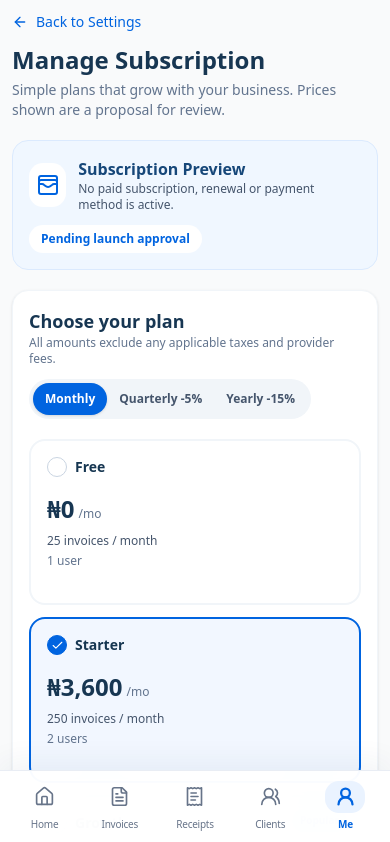
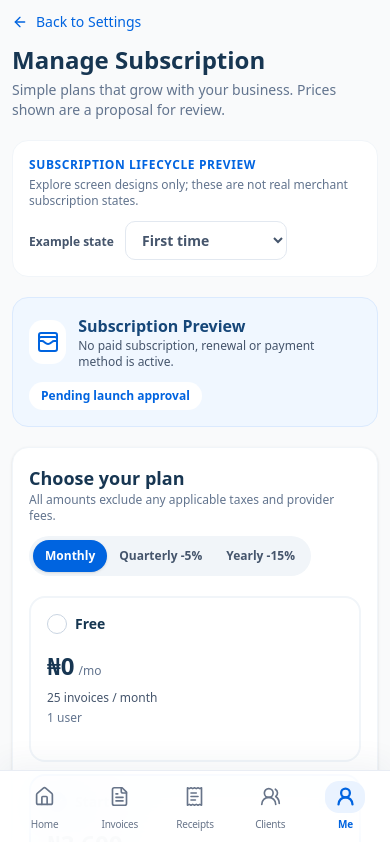
Before and after one commit to octalve-core/octalve-invoice, a Next.js app: page /dashboard/settings/subscription in a window 390 px wide. Shown: the top 842 px of the page. Built offline with nearby package versions, Linux system fonts and the light colour scheme.

Commit message:
feat(subscription): responsive first-time, active and expired lifecycle designs without fake billing

```diff
--- a/app/(dashboard)/dashboard/settings/subscription/page.tsx
+++ b/app/(dashboard)/dashboard/settings/subscription/page.tsx
@@ -13,10 +13,12 @@ const tiers:{id:Tier;label:string;price:number;limit:string;users:string;benefit
 function price(plan:number,cycle:Cycle){return cycle==="monthly"?plan:cycle==="quarterly"?Math.round(plan*3*0.95/10)*10:Math.round(plan*12*0.85/10)*10;}
 const format=(n:number)=>new Intl.NumberFormat("en-NG",{style:"currency",currency:"NGN",maximumFractionDigits:0}).format(n);
 export default function SubscriptionPage(){
- const [cycle,setCycle]=useState<Cycle>("monthly"),[selected,setSelected]=useState<Tier>("starter"),[details,setDetails]=useState(true),[review,setReview]=useState(false);
+ const [cycle,setCycle]=useState<Cycle>("monthly"),[selected,setSelected]=useState<Tier>("starter"),[details,setDetails]=useState(true),[review,setReview]=useState(false),[scenario,setScenario]=useState<"new"|"active"|"expired">("new");
  const plan=tiers.find(x=>x.id===selected)!;
  return <main className="w-full min-w-0 space-y-5 pb-8">
   <header><Link href="/dashboard/settings" className="mb-3 inline-flex items-center gap-2 text-sm font-medium text-[#0064E0]"><ArrowLeft size={16}/> Back to Settings</Link><h1 className="text-2xl font-bold text-[#173652] sm:text-3xl">Manage Subscription</h1><p className="mt-1 text-sm text-slate-500">Simple plans that grow with your business. Prices shown are a proposal for review.</p></header>
+  <section className="flex flex-wrap items-center justify-between gap-3 rounded-2xl border border-slate-100 bg-white p-4"><div><p className="text-xs font-bold uppercase tracking-wider text-[#0064E0]">Subscription lifecycle preview</p><p className="mt-1 text-xs text-slate-500">Explore screen designs only; these are not real merchant subscription states.</p></div><label className="text-xs font-semibold text-slate-600">Example state <select aria-label="Preview subscription state" value={scenario} onChange={e=>{setScenario(e.target.value as typeof scenario);setReview(false);}} className="ml-2 rounded-lg border border-slate-200 bg-white px-3 py-2 text-sm"><option value="new">First time</option><option value="active">Example active</option><option value="expired">Example expired</option></select></label></section>
+  {scenario!=="new"?<div className={scenario==="expired"?"rounded-2xl border border-red-100 bg-red-50 p-5":"rounded-2xl border border-green-100 bg-green-50 p-5"}><p className="text-xs font-semibold uppercase tracking-wider text-slate-500">Example state — no real subscription</p><h2 className="mt-2 text-lg font-bold text-[#163652]">{scenario==="expired"?"Plan expired example":"Current plan example"}</h2><p className="mt-1 text-sm text-slate-600">{scenario==="expired"?"A real expired plan would allow the owner to review renewal details before an authenticated checkout.":"An active organization would see its verified plan, renewal schedule and real invoice allowance here."}</p>{scenario==="expired"?<button type="button" onClick={()=>setReview(true)} className="mt-3 rounded-full bg-[#0064E0] px-4 py-2 text-xs font-semibold text-white">Review proposed renewal</button>:null}</div>:null}
   <div className="flex flex-wrap items-center justify-between gap-3 rounded-2xl border border-blue-100 bg-[#F0F7FF] p-4"><div className="flex items-center gap-3"><span className="grid h-11 w-11 place-items-center rounded-xl bg-white text-[#0064E0]"><WalletCards/></span><div><p className="font-semibold text-[#164779]">Subscription Preview</p><p className="text-xs text-slate-600">No paid subscription, renewal or payment method is active.</p></div></div><span className="rounded-full bg-white px-3 py-1.5 text-xs font-semibold text-[#0064E0]">Pending launch approval</span></div>
   <div className="grid gap-5 xl:grid-cols-[minmax(0,1fr)_315px]">
    <div className="space-y-5">
```
